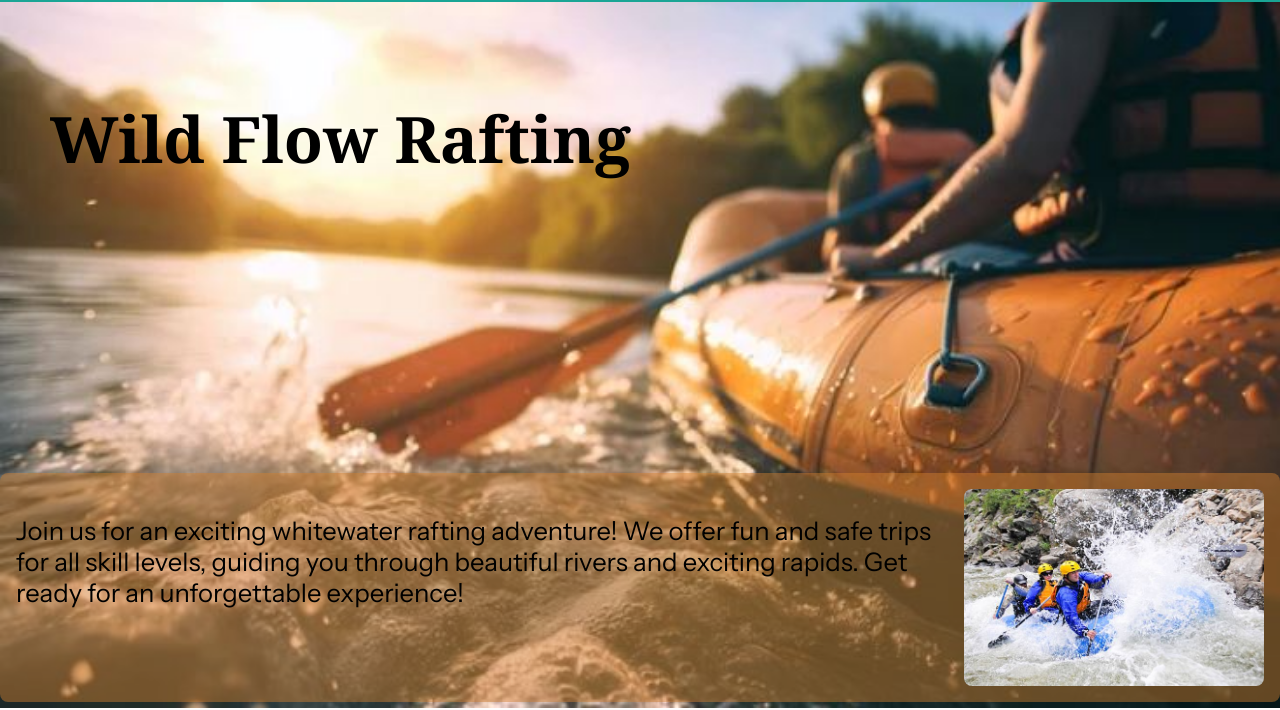
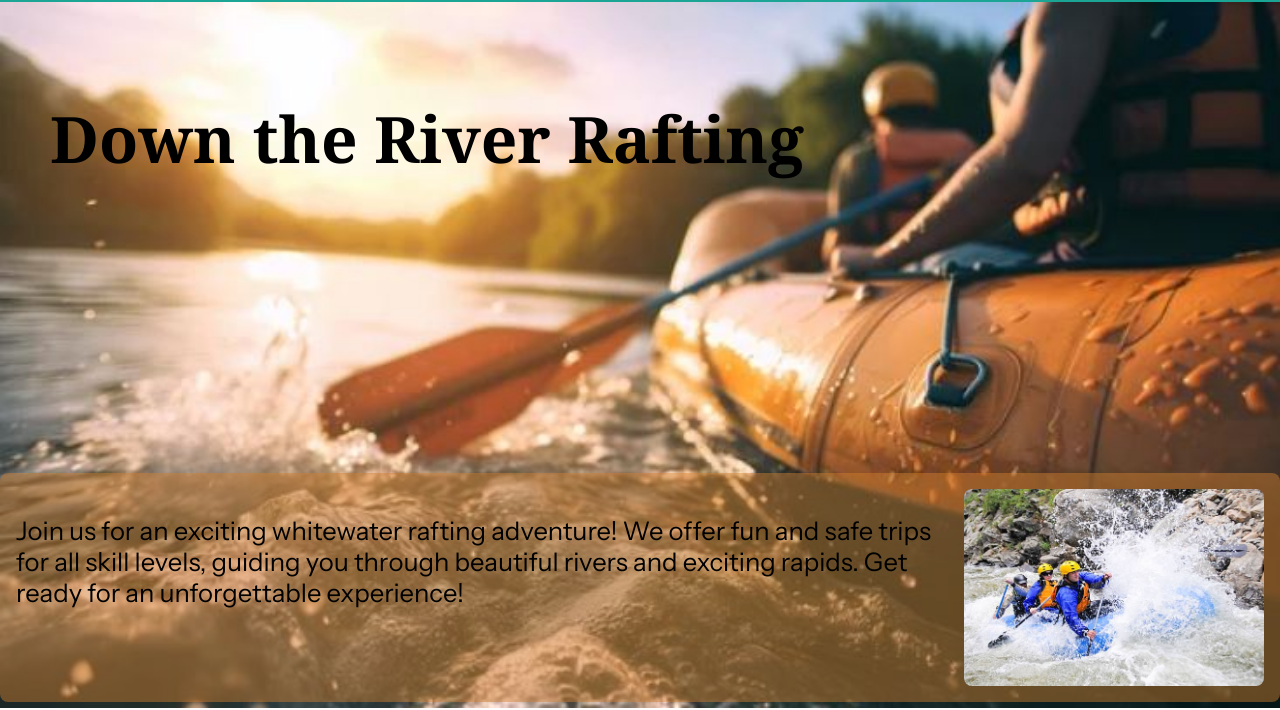
Before and after one commit to pratiwi9966/wdd130, a plain HTML site: page wwr/about.html in a window 1280 px wide. Shown: the part 128-838 px from the top of the page. Drawn offline with Linux system fonts and the light colour scheme.

Commit message:
change h1

```diff
--- a/wwr/about.html
+++ b/wwr/about.html
@@ -30,7 +30,7 @@
   <main>
     <div class="hero">
       <img src="images/hero.jpg" alt="Wild Flow Rafting" class="hero images">
-      <h1>Wild Flow Rafting</h1>
+      <h1>Down the River Rafting</h1>
       <article>
         <img src="images/nifty.jpg" alt="nitfy Client" class="niftyimages">
         <p>
```
